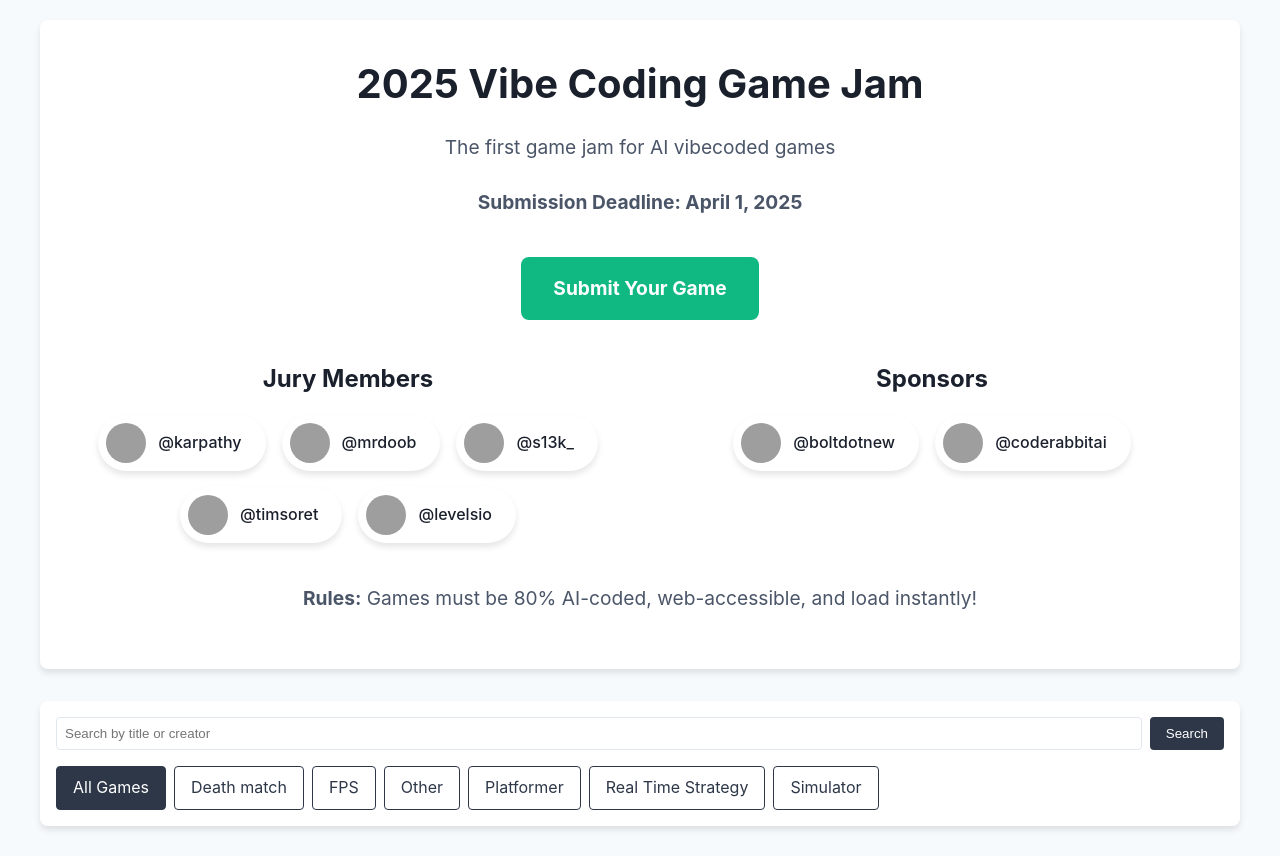
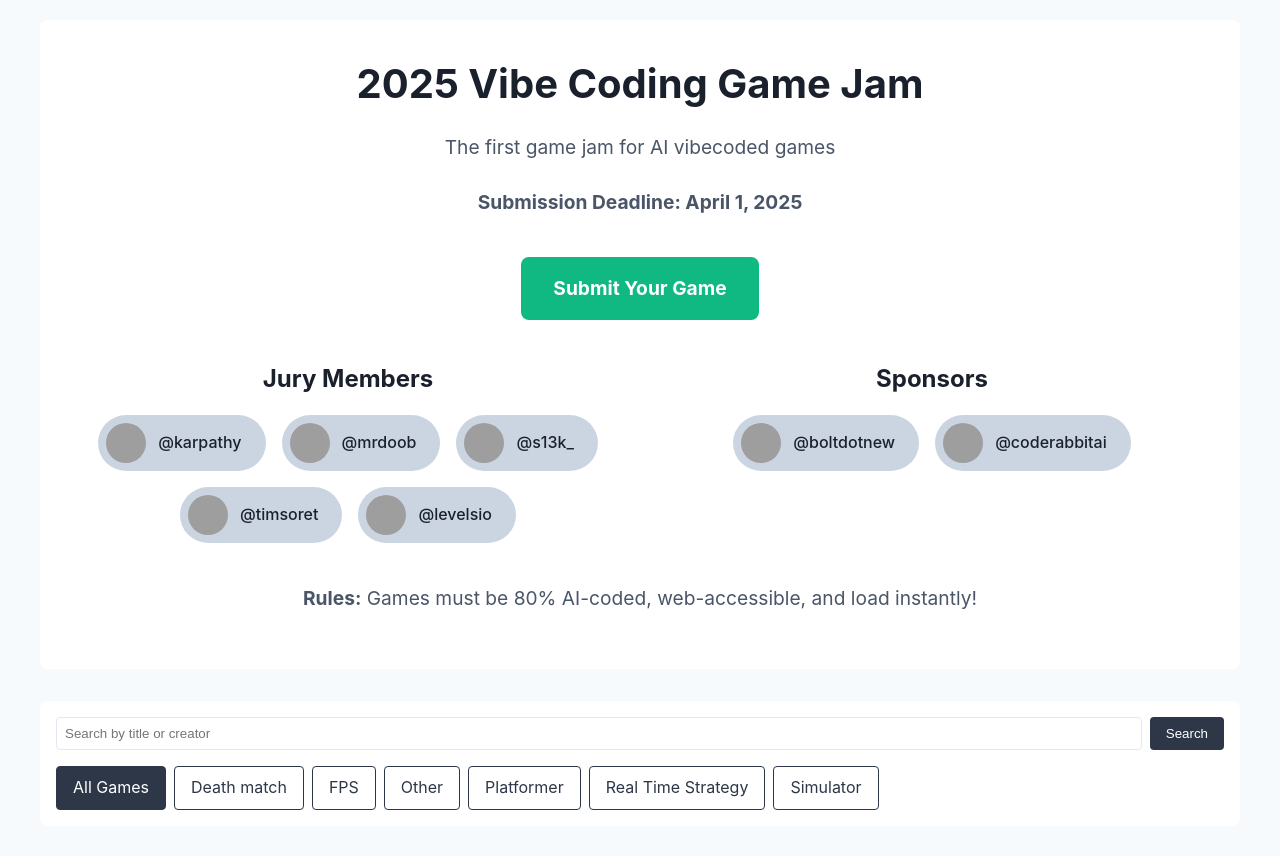
Before and after one commit to realJogicodes/vibejam, a PHP site: page /index.php in a window 1280 px wide. Shown: the top 856 px of the page. Run offline with PHP 8.4, Linux system fonts and the light colour scheme; data comes from the database, SQL or seed files in the repository; grey boxes are pictures that could not be loaded.

Commit message:
Remove box-shadow from various elements and update jury member background color for improved styling

```diff
--- a/index.php
+++ b/index.php
@@ -77,7 +77,6 @@ while ($cat = $categories->fetchArray()) {
             --secondary-color: #4a5568;
             --background-color: #f7fafc;
             --text-color: #1a202c;
-            --card-shadow: 0 4px 6px rgba(0, 0, 0, 0.1);
         }
 
         * {
@@ -108,7 +107,6 @@ while ($cat = $categories->fetchArray()) {
         .competition-info {
             background: white;
             border-radius: 8px;
-            box-shadow: var(--card-shadow);
             padding: 2rem;
             margin-bottom: 2rem;
             text-align: center;
@@ -170,7 +168,6 @@ while ($cat = $categories->fetchArray()) {
             padding: 1rem;
             background-color: white;
             border-radius: 8px;
-            box-shadow: var(--card-shadow);
         }
 
         .submissions-grid {
@@ -184,7 +181,6 @@ while ($cat = $categories->fetchArray()) {
         .submission-card {
             background: white;
             border-radius: 8px;
-            box-shadow: var(--card-shadow);
             overflow: hidden;
             display: flex;
             flex-direction: column;
@@ -230,7 +226,6 @@ while ($cat = $categories->fetchArray()) {
             border-radius: 4px;
             text-decoration: none;
             color: var(--primary-color);
-            box-shadow: var(--card-shadow);
         }
 
         .pagination a.active {
@@ -350,10 +345,9 @@ while ($cat = $categories->fetchArray()) {
         .jury-member {
             display: flex;
             align-items: center;
-            background: white;
+            background: #cbd5e1;
             border-radius: 50px;
             padding: 0.5rem;
-            box-shadow: var(--card-shadow);
             transition: transform 0.2s ease;
             text-decoration: none;
             color: var(--text-color);
```
